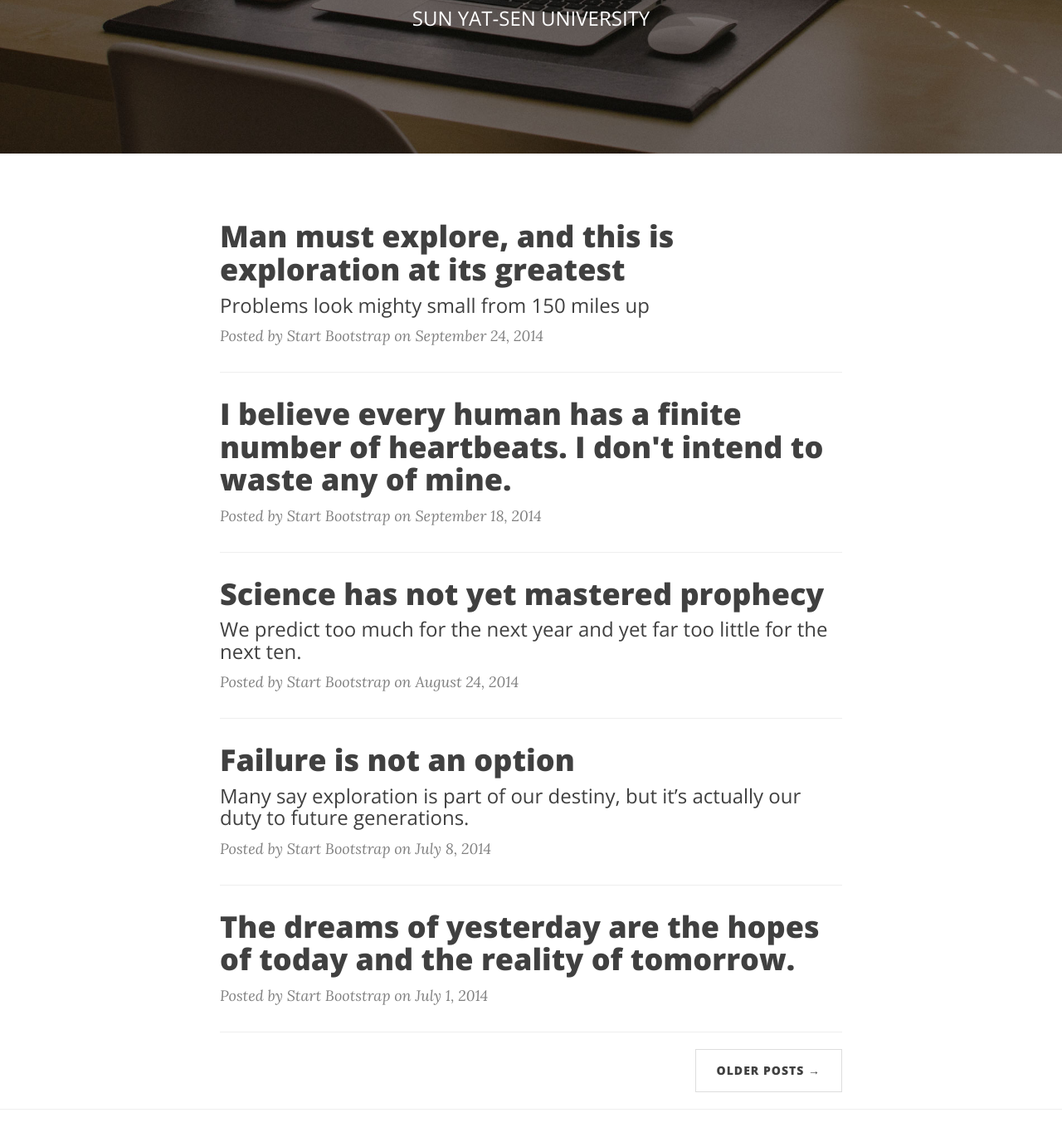
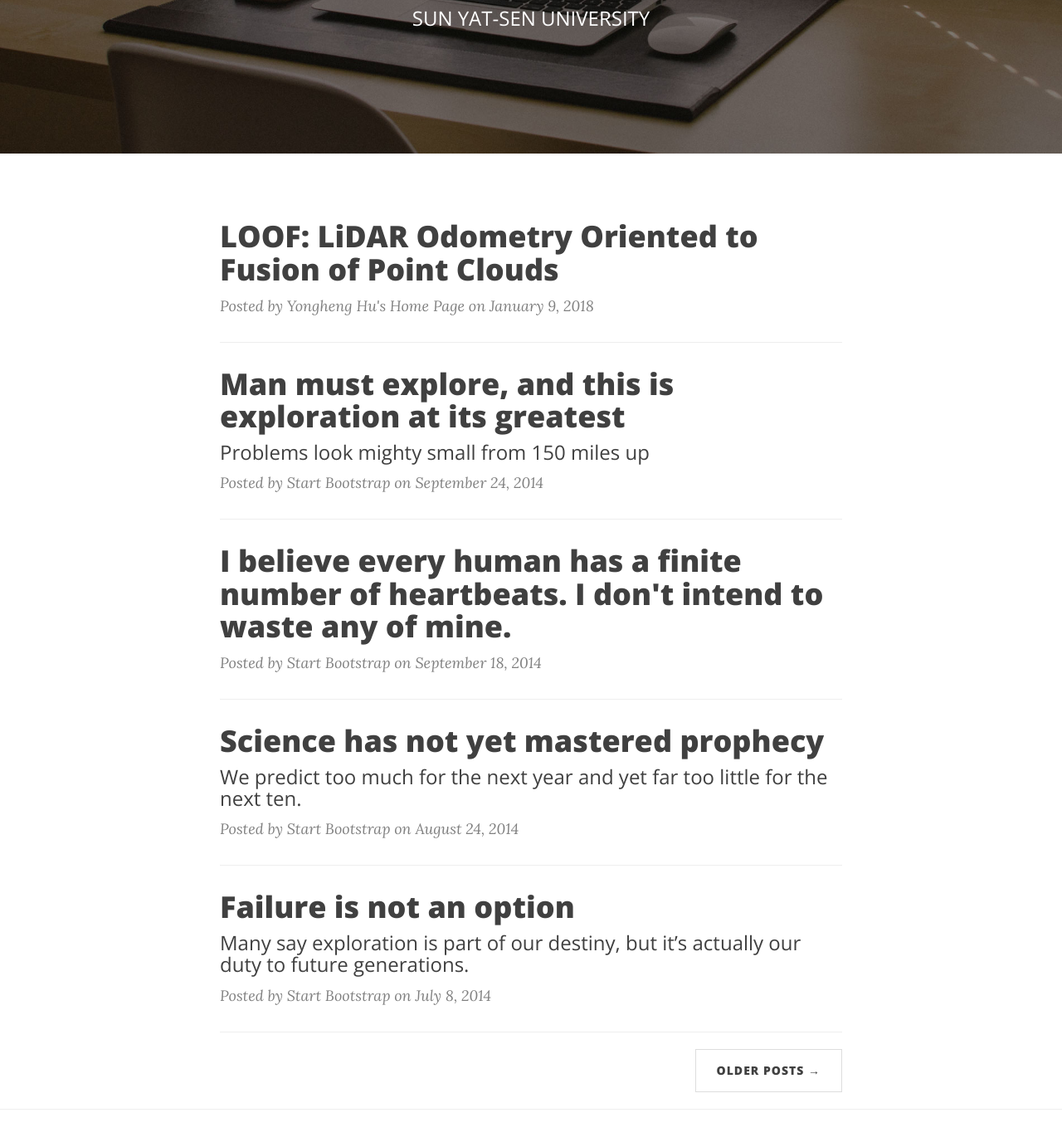
Before and after one commit to endlesswho/endlesswho.github.io, a Jekyll site: the page built from index.html, in a window 1280 px wide and 1400 px high, scrolled down 351 px. Shown: the top 1376 px of the window at 83% size. Built offline with Jekyll 4.4.1, drawn with Linux system fonts in a browser that asks for light colours; nearby versions of some CDN libraries; the list of posts is cut into pages by our own code.

Commit message:
update 2018-01-09-the-post-6621.md

```diff
--- a/_posts/2018-01-09-the-post-6621.md
+++ b/_posts/2018-01-09-the-post-6621.md
@@ -1,9 +1,8 @@
 ---
-categories: Uncategoried
-tags:
+title: 'LOOF: LiDAR Odometry Oriented to Fusion of Point Clouds'
 layout: post
-published: false
-title: Unnamed
+tags: []
+category: Uncategoried
 ---
 # LOOF: LiDAR Odometry Oriented to Fusion of Point Clouds
 LiDAR is widely adopted for simultaneous localization and mapping (SLAM) because it provides high-accuracy depth measurements. However, its low vertical resolution makes it difficult to produce pleasant scene mapping results, especially when there are multiple dynamic objects in the scene. Different from existing approaches that tend to add specific components to address these issues individually, in this work, we propose to simultaneously address low vertical resolution and dynamic objects in a compact SLAM framework. In particular, we utilize standard SLAM with dynamic point detection for self-localization, short-time segmentation and association for candidate extraction, and depth interpolation with weighted fusion for reconstructing object surfaces. Related tasks such as tracking and scene flow estimation are inherent to the proposed framework. Extensive evaluations on KITTI dataset and Velodyne HDL-16E laser scanner demonstrate the effectiveness of the proposed method.
```
